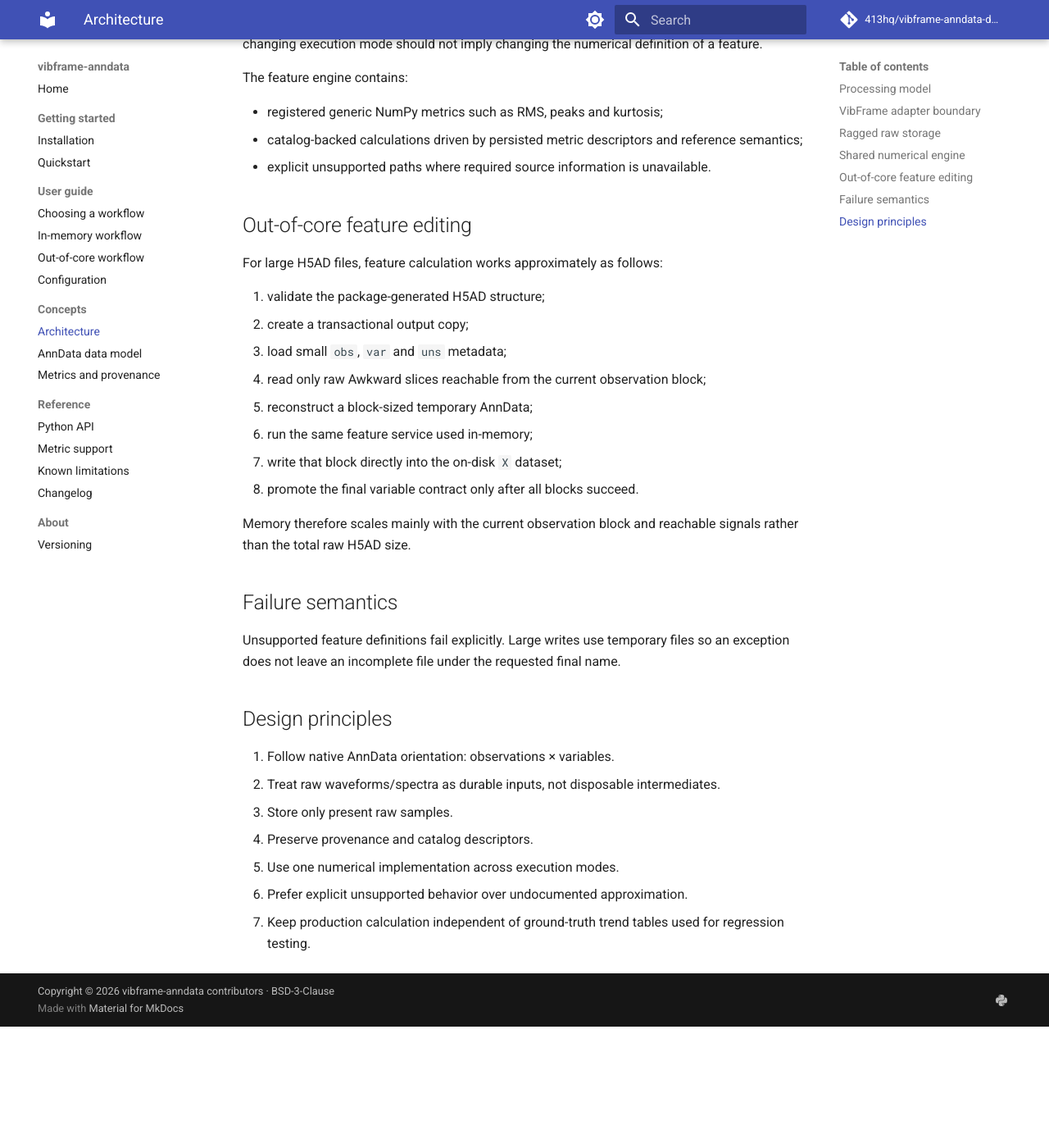
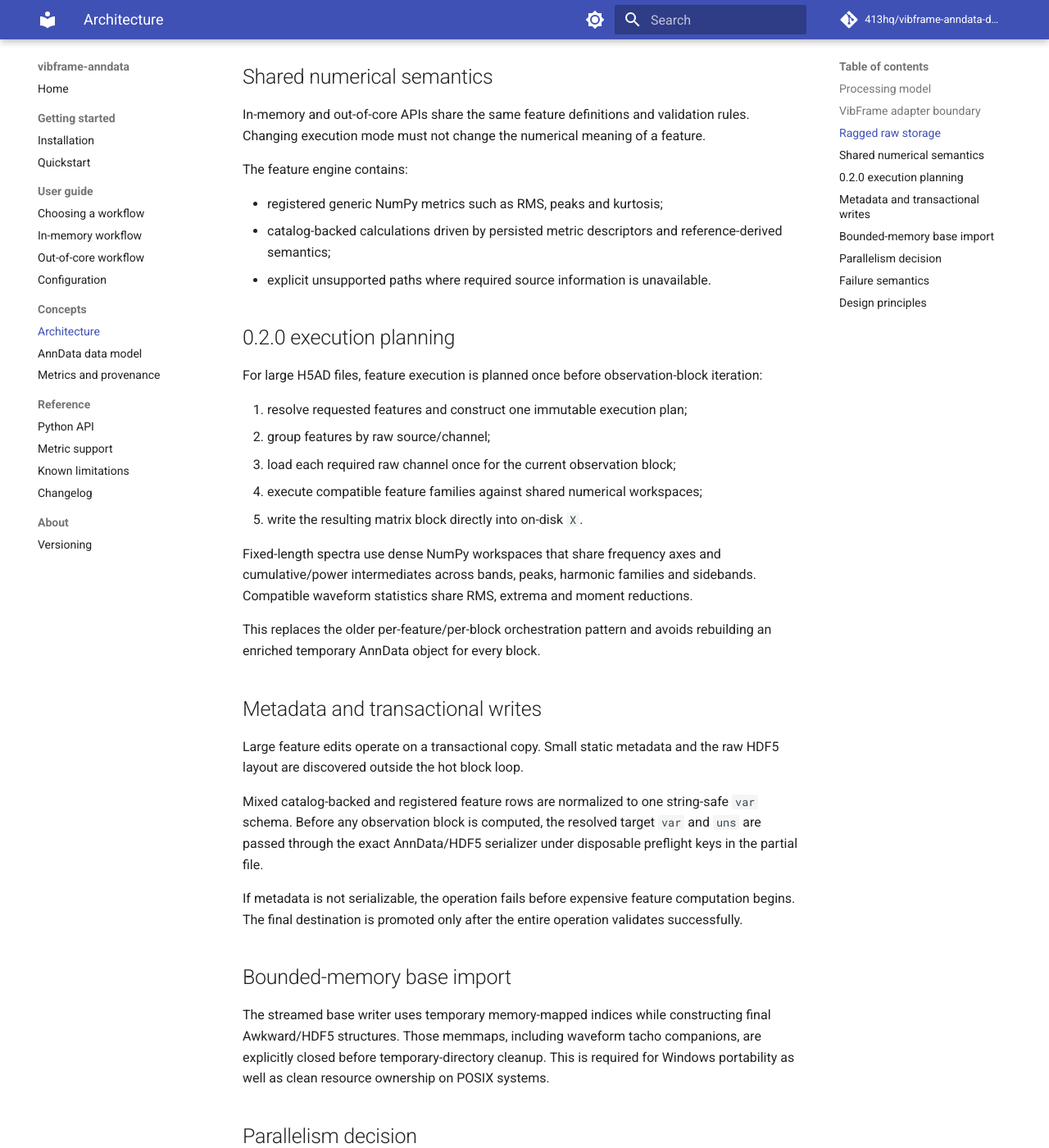
Before and after one commit to 413hq/vibframe-anndata-docs, an MkDocs documentation site: the page built from docs/concepts/architecture.md, in a window 1280 px wide and 1400 px high, scrolled down 1355 px. Shown: the whole window at 82% size. Built offline with MkDocs 1.6.1 and Material for MkDocs 9.7.7, drawn with Linux system fonts in a browser that asks for light colours; comment, search, counter and statistics services are not loaded; the version menu is left out; before the commit the page ends 2607 px from its top, so only the background shows below that; some of the changed text lies outside the part shown.

Commit message:
docs: align architecture with 0.2.0 execution model

````diff
--- a/docs/concepts/architecture.md
+++ b/docs/concepts/architecture.md
@@ -15,9 +15,10 @@ Large VibFrame
   → replayable VibFrame adapter
   → bounded scan + direct HDF5/Awkward write
   → base H5AD on disk
-  → observation-block raw slices
-  → same NumPy / SciPy feature engine
-  → blockwise X/var update
+  → immutable feature execution plan
+  → observation-block raw channel batches
+  → matrix-only feature executor
+  → direct X/var update
   → enriched H5AD
 ```
 
@@ -28,6 +29,8 @@ The important architectural boundary is that feature engineering consumes raw si
 The adapter is the only layer that understands the physical VibFrame representation, including dataset/machine metadata, Parquet waveform/spectrum tables and the metric catalog.
 
 A replayable adapter allows the scalable writer to make one pass for exact shape/count discovery and a later pass for numerical writes without retaining the complete raw payload in memory.
+
+The package-side adapter contract in 0.2.0 is versioned as `twave-vibframe-parquet/0.2`. This identifier describes implemented package behavior; it is not asserted to be an official producer/TWave schema version.
 
 ## Ragged raw storage
 
@@ -42,34 +45,49 @@ This avoids a dense Cartesian allocation across:
 
 Companion matrices preserve channel positions, real lengths and speed metadata so asynchronous acquisition schedules remain explicit.
 
-## Shared numerical engine
+## Shared numerical semantics
 
-Both in-memory and out-of-core APIs use the same feature implementation. This is intentional: changing execution mode should not imply changing the numerical definition of a feature.
+In-memory and out-of-core APIs share the same feature definitions and validation rules. Changing execution mode must not change the numerical meaning of a feature.
 
 The feature engine contains:
 
 - registered generic NumPy metrics such as RMS, peaks and kurtosis;
-- catalog-backed calculations driven by persisted metric descriptors and reference semantics;
+- catalog-backed calculations driven by persisted metric descriptors and reference-derived semantics;
 - explicit unsupported paths where required source information is unavailable.
 
-## Out-of-core feature editing
+## 0.2.0 execution planning
 
-For large H5AD files, feature calculation works approximately as follows:
+For large H5AD files, feature execution is planned once before observation-block iteration:
 
-1. validate the package-generated H5AD structure;
-2. create a transactional output copy;
-3. load small `obs`, `var` and `uns` metadata;
-4. read only raw Awkward slices reachable from the current observation block;
-5. reconstruct a block-sized temporary AnnData;
-6. run the same feature service used in-memory;
-7. write that block directly into the on-disk `X` dataset;
-8. promote the final variable contract only after all blocks succeed.
+1. resolve requested features and construct one immutable execution plan;
+2. group features by raw source/channel;
+3. load each required raw channel once for the current observation block;
+4. execute compatible feature families against shared numerical workspaces;
+5. write the resulting matrix block directly into on-disk `X`.
 
-Memory therefore scales mainly with the current observation block and reachable signals rather than the total raw H5AD size.
+Fixed-length spectra use dense NumPy workspaces that share frequency axes and cumulative/power intermediates across bands, peaks, harmonic families and sidebands. Compatible waveform statistics share RMS, extrema and moment reductions.
+
+This replaces the older per-feature/per-block orchestration pattern and avoids rebuilding an enriched temporary AnnData object for every block.
+
+## Metadata and transactional writes
+
+Large feature edits operate on a transactional copy. Small static metadata and the raw HDF5 layout are discovered outside the hot block loop.
+
+Mixed catalog-backed and registered feature rows are normalized to one string-safe `var` schema. Before any observation block is computed, the resolved target `var` and `uns` are passed through the exact AnnData/HDF5 serializer under disposable preflight keys in the partial file.
+
+If metadata is not serializable, the operation fails before expensive feature computation begins. The final destination is promoted only after the entire operation validates successfully.
+
+## Bounded-memory base import
+
+The streamed base writer uses temporary memory-mapped indices while constructing final Awkward/HDF5 structures. Those memmaps, including waveform tacho companions, are explicitly closed before temporary-directory cleanup. This is required for Windows portability as well as clean resource ownership on POSIX systems.
+
+## Parallelism decision
+
+Release 0.2.0 deliberately keeps production feature execution serial. A reproducible 1/2/4/8-worker probe found the vectorized single-worker path fastest on the acceptance runner, so no worker API was added without evidence of benefit.
 
 ## Failure semantics
 
-Unsupported feature definitions fail explicitly. Large writes use temporary files so an exception does not leave an incomplete file under the requested final name.
+Unsupported feature definitions fail explicitly. Metadata serialization is preflighted before block execution, and large writes use temporary files so an exception does not leave an incomplete file under the requested final name.
 
 ## Design principles
 
@@ -77,6 +95,7 @@ Unsupported feature definitions fail explicitly. Large writes use temporary file
 2. Treat raw waveforms/spectra as durable inputs, not disposable intermediates.
 3. Store only present raw samples.
 4. Preserve provenance and catalog descriptors.
-5. Use one numerical implementation across execution modes.
-6. Prefer explicit unsupported behavior over undocumented approximation.
-7. Keep production calculation independent of ground-truth trend tables used for regression testing.
+5. Keep numerical semantics consistent across execution modes.
+6. Reuse raw channels and numerical intermediates when multiple features share them.
+7. Prefer explicit unsupported behavior over undocumented approximation.
+8. Keep production calculation independent of ground-truth trend tables used for regression testing.
````
